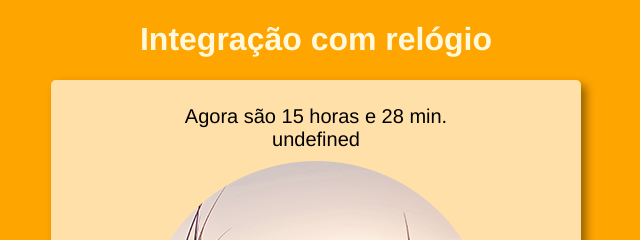
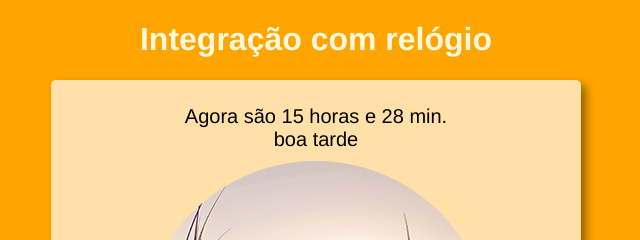
Before and after one commit to Eduardopatriota/integracao-do-relogio, a plain HTML site: page index.html in a window 1280 px wide. Shown: the top 240 px of the page, 324-964 px from the left. Drawn offline with Linux system fonts and the light colour scheme.

Commit message:
mensagem
inclusão da mensagem de bom dia boa tarde e boa noite

```diff
--- a/app.js
+++ b/app.js
@@ -7,12 +7,6 @@ let data = new Date()
 let hora = data.getHours()
 let min = data.getMinutes()
 let mensagem
-//let mensagem = window.document.getElementById('mensagem')
-
-
-msg.innerHTML = `Agora são ${hora} horas e ${min} min.
-<br> ${mensagem}`
-
 
     if (hora >= 5 && hora < 12){
         img.src = 'img/foto_manha.png'
@@ -33,5 +27,6 @@ msg.innerHTML = `Agora são ${hora} horas e ${min} min.
         mensagem = 'boa noite'
     }
 
+msg.innerHTML = `Agora são ${hora} horas e ${min} min. <br> ${mensagem}`
 
 }
```
Also changed, not shown: index.html (+2 -0 lines).
